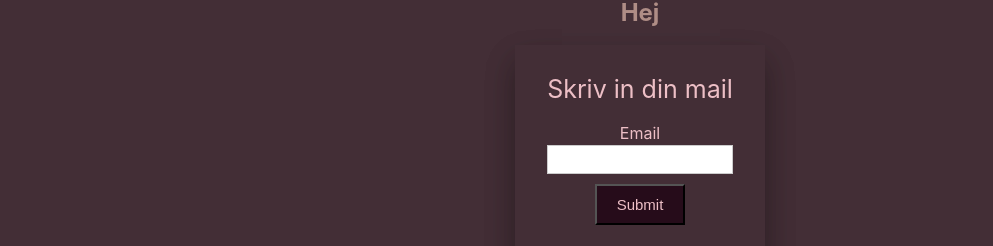
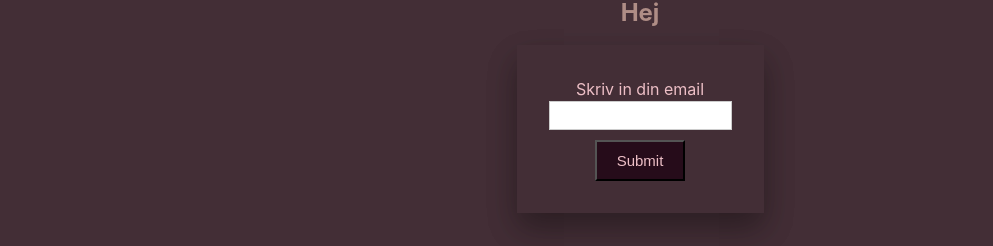
Before and after one commit to Bokulous/Bokulous-Front, a React (Vite) app: page /ForgotPassword in a window 1280 px wide. Shown: the part 263-509 px from the top of the page, without its empty margins (0-993 px from the left). Built offline with nearby package versions, Linux system fonts and the light colour scheme.

Commit message:
update forgor

```diff
--- a/src/components/ForgotPassword.jsx
+++ b/src/components/ForgotPassword.jsx
@@ -31,7 +31,7 @@ const ForgotPassword = ({  }) => {
       <div className="form">
       <form onSubmit={handleSubmit}>
         <div className="input-container">
-          <label>Email</label>
+          <label>Skriv in din email</label>
           <input
             type="text"
             id="email"
@@ -49,9 +49,11 @@ const ForgotPassword = ({  }) => {
     <section className="login-container">
       <h2>Hej</h2>
       <div className="login-form">
-        <div className="title">Skriv in din mail</div>
         {ForgotPasswordSuccess ? (
+          <div>
+          <div className="title">Skriv in din mail</div>
           <div>Ett mail har skickats med ditt nya lösenord.</div>
+          </div>
         ) : (
           forgotPasswordForm
         )}
```
